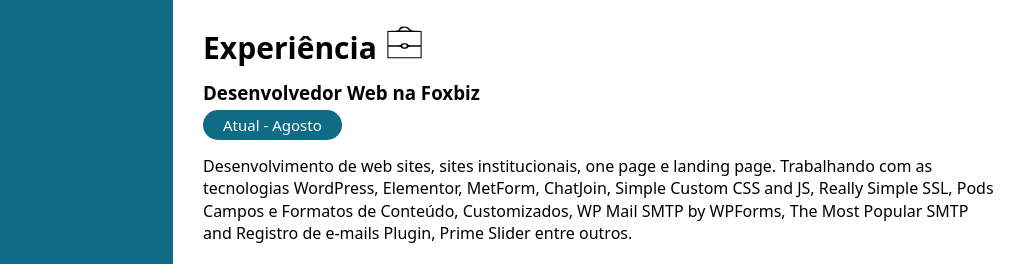
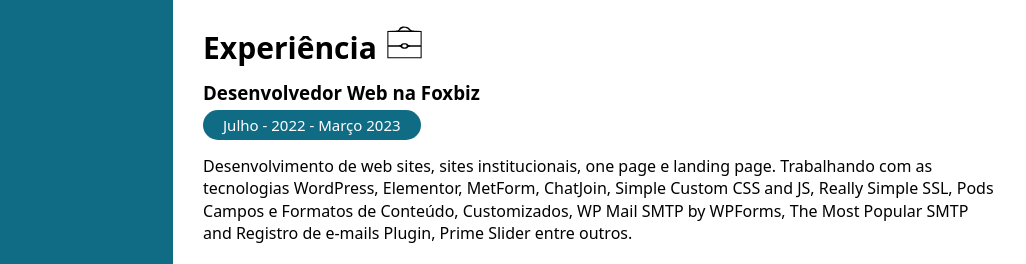
Before and after one commit to luizfspinto/projeto-curriculo-, a plain HTML site: page index.html in a window 1280 px wide. Shown: the part 175-439 px from the top of the page, 254-1280 px from the left. Drawn offline with Linux system fonts and the light colour scheme.

Commit message:
update job

```diff
--- a/index.html
+++ b/index.html
@@ -133,7 +133,7 @@
             <h2>Experiência</h2>
             <img class="icon-profissional" src="./assets/image-pasta.svg" width="35px" alt="Imagem de uma pasta cor preto"/>
           </div>
-          <h3>Desenvolvedor Web na <a href="https://www.foxbiz.com.br" target="_blank" title="Foxbiz | Marketing Digital">Foxbiz</a></h3><span class="atual">Atual - Agosto</span>
+          <h3>Desenvolvedor Web na <a href="https://www.foxbiz.com.br" target="_blank" title="Foxbiz | Marketing Digital">Foxbiz</a></h3><span class="atual">Julho - 2022 - Março 2023</span>
           <p>
             Desenvolvimento de web sites, sites institucionais, one page e landing page. Trabalhando com as tecnologias WordPress, Elementor, MetForm, ChatJoin, Simple Custom CSS and JS, Really Simple SSL, Pods Campos e Formatos de Conteúdo, Customizados, WP Mail SMTP by WPForms, The Most Popular SMTP and Registro de e-mails Plugin, Prime Slider entre outros.
           </p>
```
